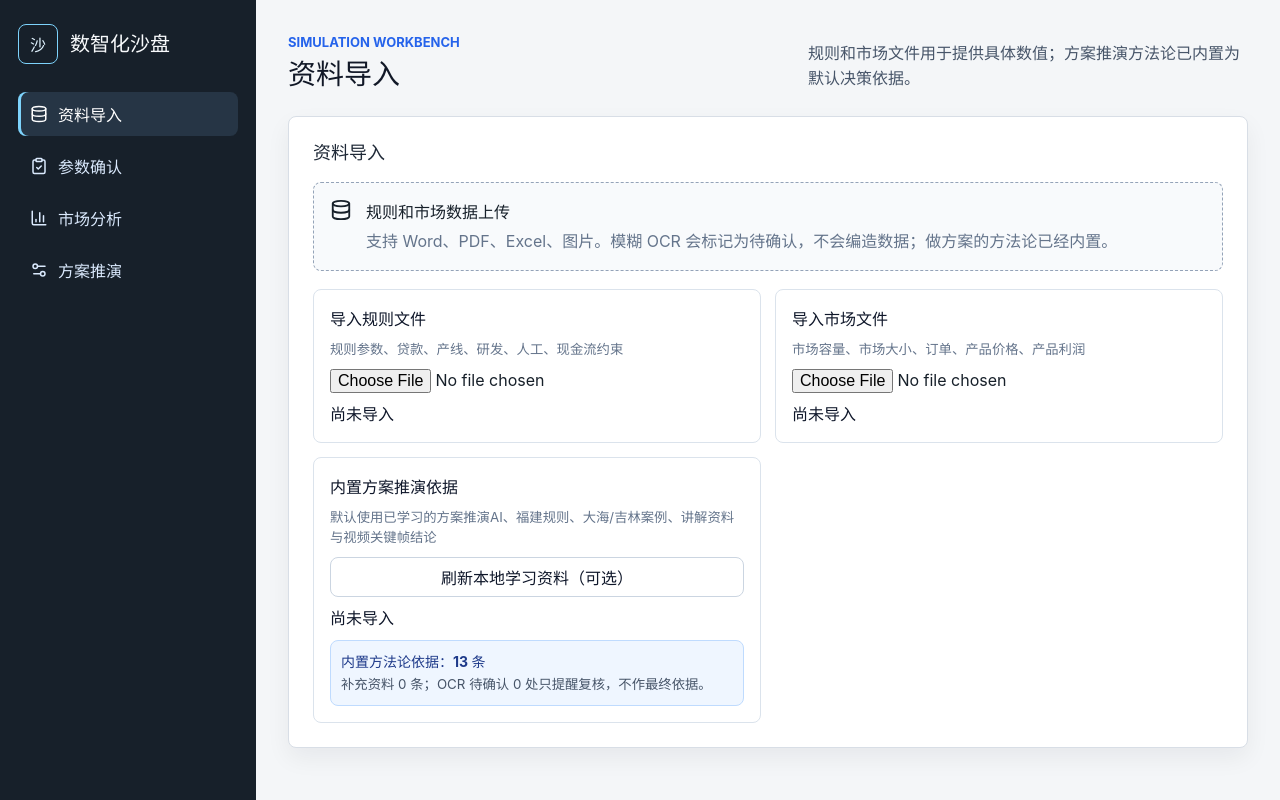
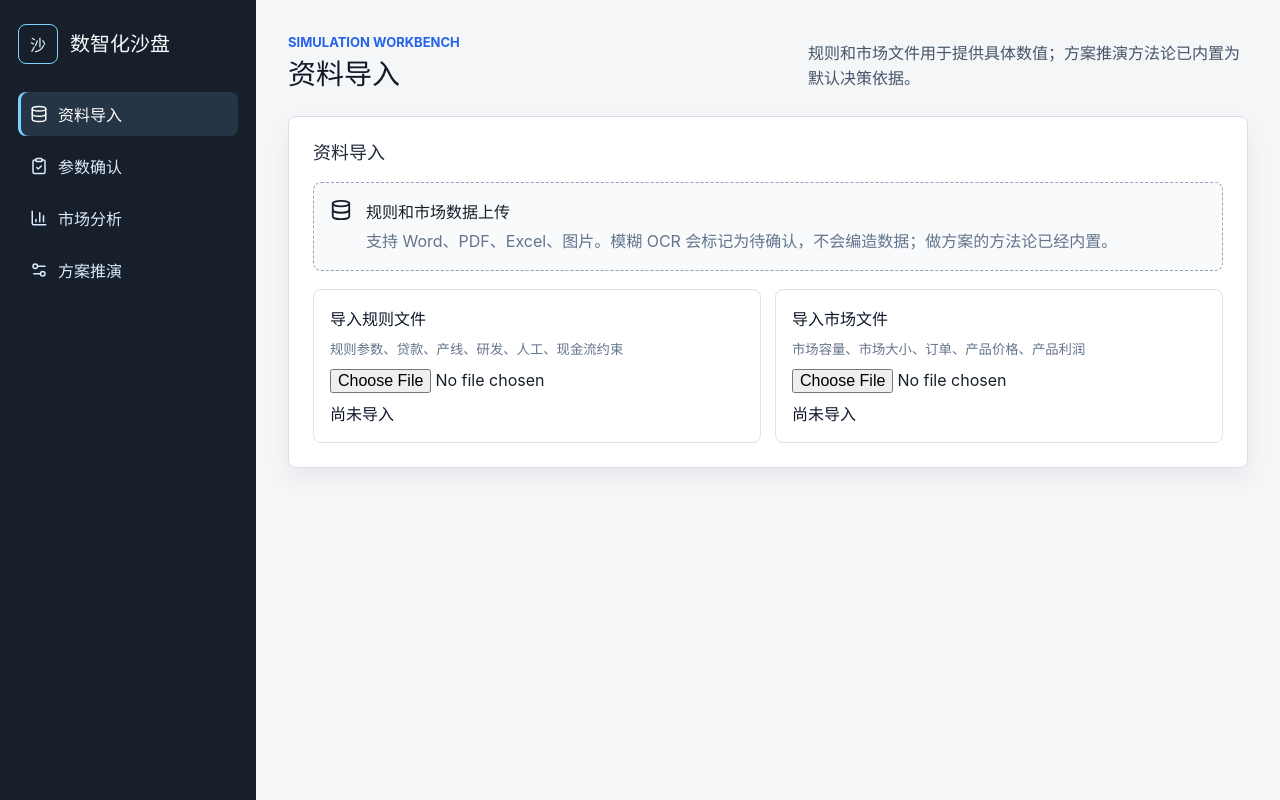
Before and after one commit to huyuchen092-stack/digital-enterprise-sandbox, a React (Vite) app in the folder frontend/: page / in a window 1280 px wide. Built offline with nearby package versions, Linux system fonts and the light colour scheme.

Commit message:
Hide internal strategy knowledge UI

```diff
--- a/frontend/src/App.tsx
+++ b/frontend/src/App.tsx
@@ -1,6 +1,6 @@
 import { useMemo, useState } from "react";
 import { BarChart3, ClipboardCheck, Database, Settings2 } from "lucide-react";
-import { importLocalKnowledge, uploadDocument } from "./api/client";
+import { uploadDocument } from "./api/client";
 import {
   buildMarketAnalysis,
   findGroupCountEvidence,
@@ -9,7 +9,6 @@ import {
 } from "./analysis/marketAnalysis";
 import { buildRuleParameters } from "./analysis/ruleParameters";
 import { buildOperationPlan } from "./analysis/simulationPlan";
-import { buildStrategyKnowledgeSummary } from "./analysis/strategyKnowledge";
 import { ParameterTable } from "./components/ParameterTable";
 import type { DocumentType, DocumentUploadResponse, ParameterCandidate } from "./types";
 
@@ -51,7 +50,6 @@ function App() {
   const [uploads, setUploads] = useState<Partial<Record<DocumentType, DocumentUploadResponse>>>({});
   const [uploadingType, setUploadingType] = useState<DocumentType | null>(null);
   const [uploadError, setUploadError] = useState<string | null>(null);
-  const [importingKnowledge, setImportingKnowledge] = useState(false);
   const [manualGroupCount, setManualGroupCount] = useState("");
 
   const unconfirmedCriticalCount = useMemo(
@@ -105,11 +103,6 @@ function App() {
     () => buildOperationPlan(uploads.rules, marketAnalysis.rows, marketAnalysis.groupCount),
     [marketAnalysis.groupCount, marketAnalysis.rows, uploads.rules]
   );
-  const knowledgeSummary = useMemo(
-    () => buildStrategyKnowledgeSummary(uploads.knowledge),
-    [uploads.knowledge]
-  );
-
   function updateParameterStatus(key: string, status: ParameterCandidate["status"]) {
     setParameters((current) =>
       current.map((parameter) => (parameter.key === key ? { ...parameter, status } : parameter))
@@ -166,19 +159,6 @@ function App() {
       setUploadError(uploadFailure instanceof Error ? uploadFailure.message : "导入失败");
     } finally {
       setUploadingType(null);
-    }
-  }
-
-  async function handleImportLocalKnowledge() {
-    setImportingKnowledge(true);
-    setUploadError(null);
-    try {
-      const result = await importLocalKnowledge();
-      setUploads((current) => ({ ...current, knowledge: result }));
-    } catch (failure) {
-      setUploadError(failure instanceof Error ? failure.message : "导入本地知识库失败");
-    } finally {
-      setImportingKnowledge(false);
     }
   }
 
@@ -304,26 +284,6 @@ function App() {
               />
               {uploadingType === "market" ? <em>正在导入...</em> : renderUploadResult("market")}
             </label>
-            <div className="upload-card">
-              <span>内置方案推演依据</span>
-              <small>默认使用已学习的方案推演AI、福建规则、大海/吉林案例、讲解资料与视频关键帧结论</small>
-              <button
-                className="action-button"
-                type="button"
-                onClick={() => void handleImportLocalKnowledge()}
-                disabled={importingKnowledge}
-              >
-                {importingKnowledge ? "正在刷新..." : "刷新本地学习资料（可选）"}
-              </button>
-              {renderUploadResult("knowledge")}
-              <div className="knowledge-mini">
-                <strong>内置方法论依据：{knowledgeSummary.builtInPrincipleCount} 条</strong>
-                <small>
-                  补充资料 {knowledgeSummary.supplementalEvidenceCount} 条；OCR 待确认{" "}
-                  {knowledgeSummary.pendingOcrCount} 处只提醒复核，不作最终依据。
-                </small>
-              </div>
-            </div>
           </div>
           {uploadError && (
             <div className="state-panel error-panel" role="alert">
@@ -478,35 +438,6 @@ function App() {
           <div className="state-panel warning-panel" role="alert">
             还有 {unconfirmedCriticalCount} 个关键参数需人工确认，未确认参数不可进入最终方案。
           </div>
-        )}
-
-        {marketAnalysis.rows.length > 0 && (
-          <section className="simulation-card" aria-label="推演方法论依据">
-            <h4>推演方法论依据</h4>
-            <div className="methodology-grid">
-              <div className="quarter-card">
-                <h4>内置的做方案思维</h4>
-                <ul>
-                  {knowledgeSummary.principles.map((principle) => (
-                    <li key={principle}>{principle}</li>
-                  ))}
-                </ul>
-              </div>
-              <div className="quarter-card">
-                <h4>本次推演执行流程</h4>
-                <ol>
-                  {knowledgeSummary.workflow.map((step) => (
-                    <li key={step}>{step}</li>
-                  ))}
-                </ol>
-              </div>
-            </div>
-            <div className="evidence-note">
-              内置方法论 {knowledgeSummary.builtInPrincipleCount} 条；补充资料{" "}
-              {knowledgeSummary.supplementalEvidenceCount} 条；OCR 待确认{" "}
-              {knowledgeSummary.pendingOcrCount} 处只提醒复核，不直接生成最终数据。
-            </div>
-          </section>
         )}
 
         {marketAnalysis.rows.length > 0 && (
```
Also changed, not shown: 1 other file (tests, documents, lock files or other folders).
